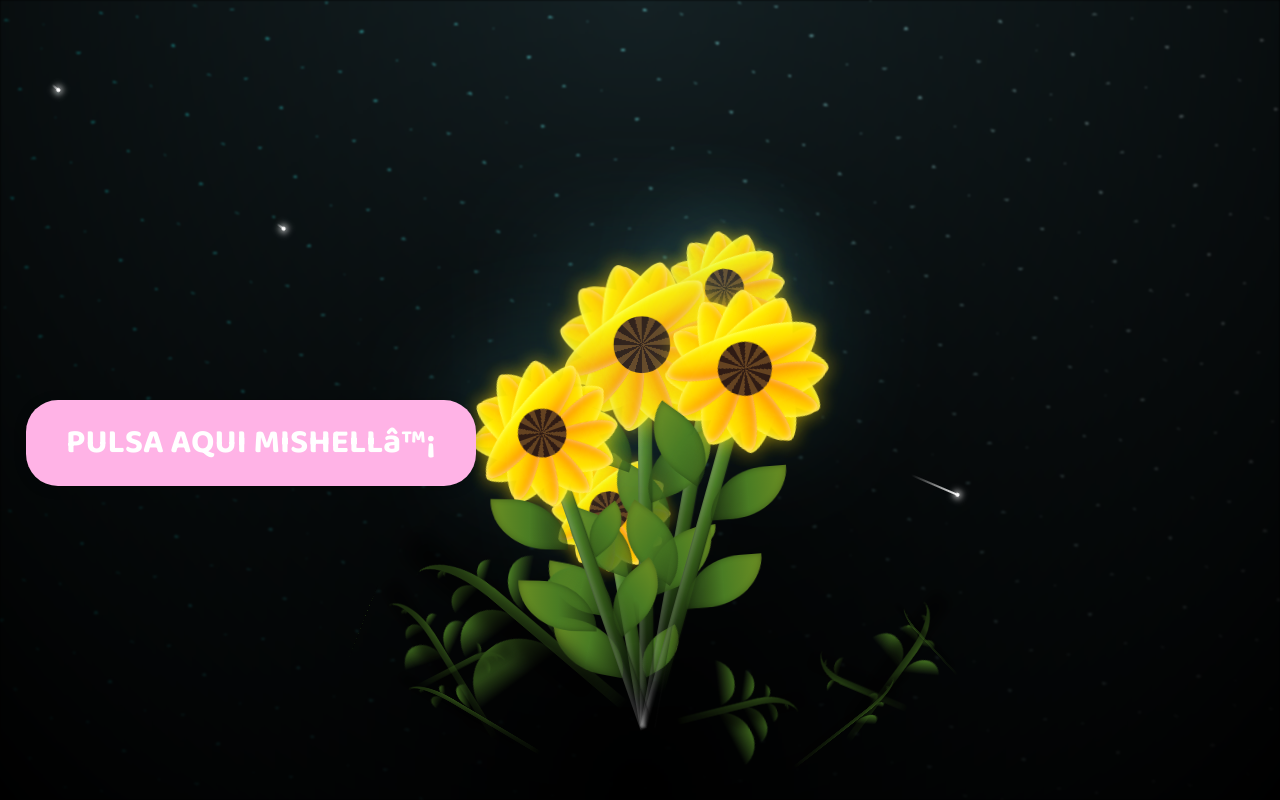
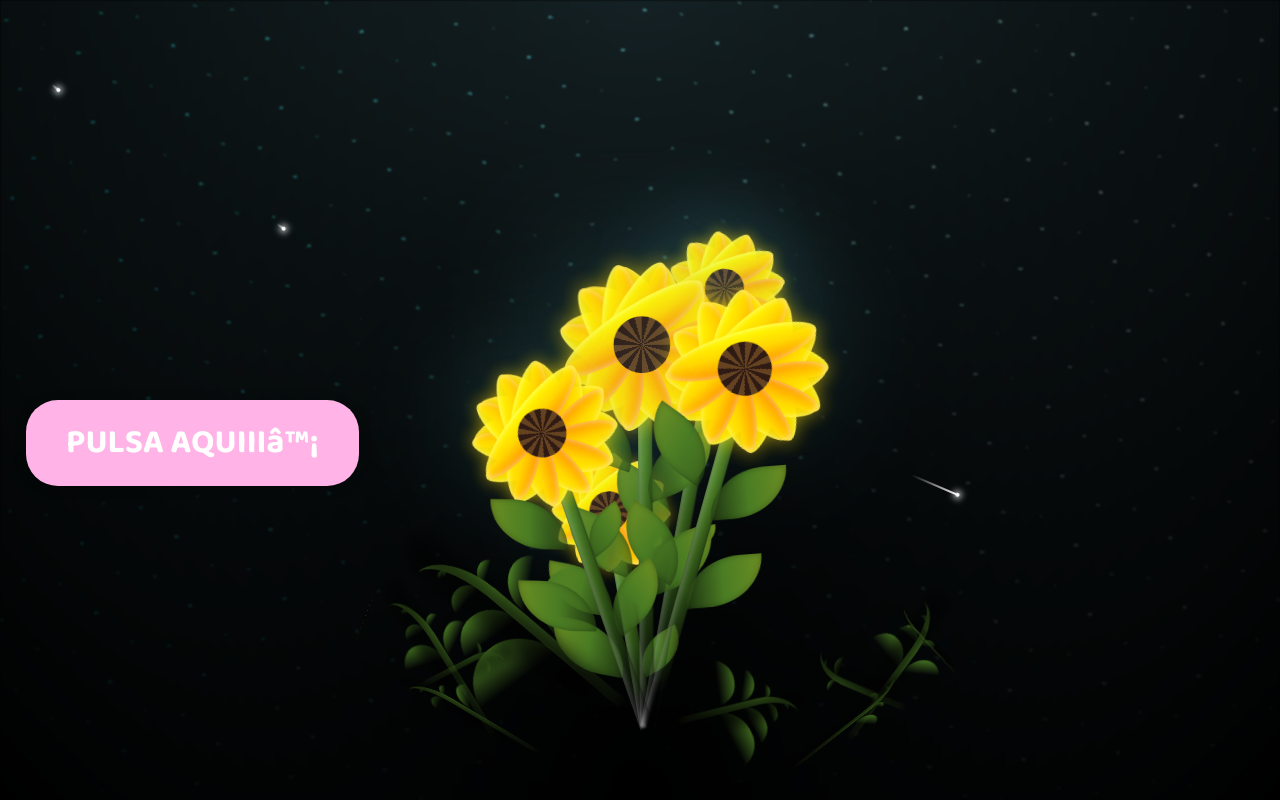
Before and after one commit to JosueDL1/flowers, a plain HTML site: page index.html in a window 1280 px wide. Both pictures are taken after a click on the button "SI :)". Drawn offline with Linux system fonts and the light colour scheme.

Commit message:
index.html

```diff
--- a/index.html
+++ b/index.html
@@ -1,7 +1,7 @@
 <!-- como corro este codigo -->
 <link href="https://fonts.googleapis.com/css2?family=Baloo+2:wght@700&display=swap" rel="stylesheet">
 <!-- BOTÓN PARA ACTIVAR MENSAJES -->
-<button id="activar-mensajes" class="activar-mensajes-btn">PULSA AQUI MISHELL♡</button>
+<button id="activar-mensajes" class="activar-mensajes-btn">PULSA AQUIII♡</button>
 
 <div class="flores-eternas-msg oculto">
   <span class="msg-icono">🌻</span>
```
